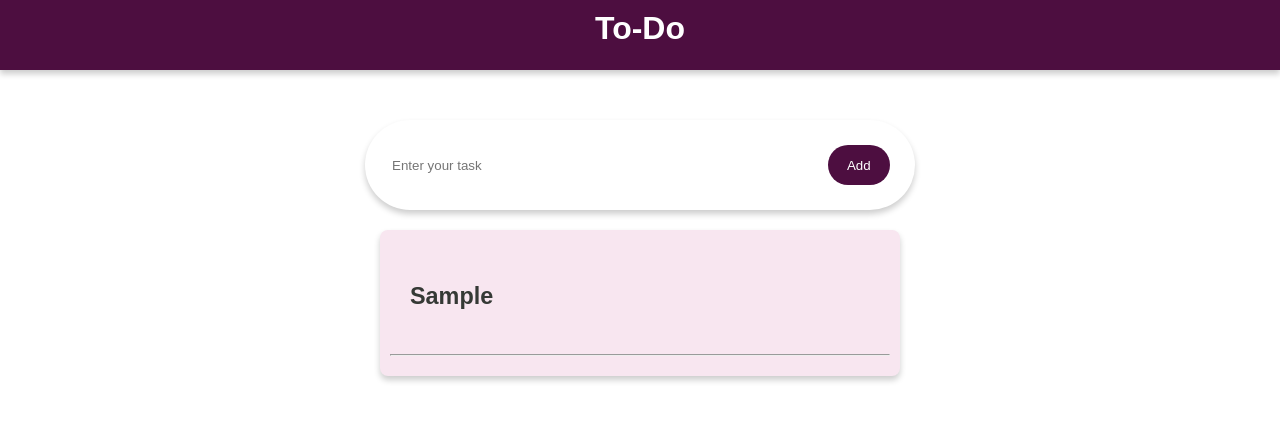
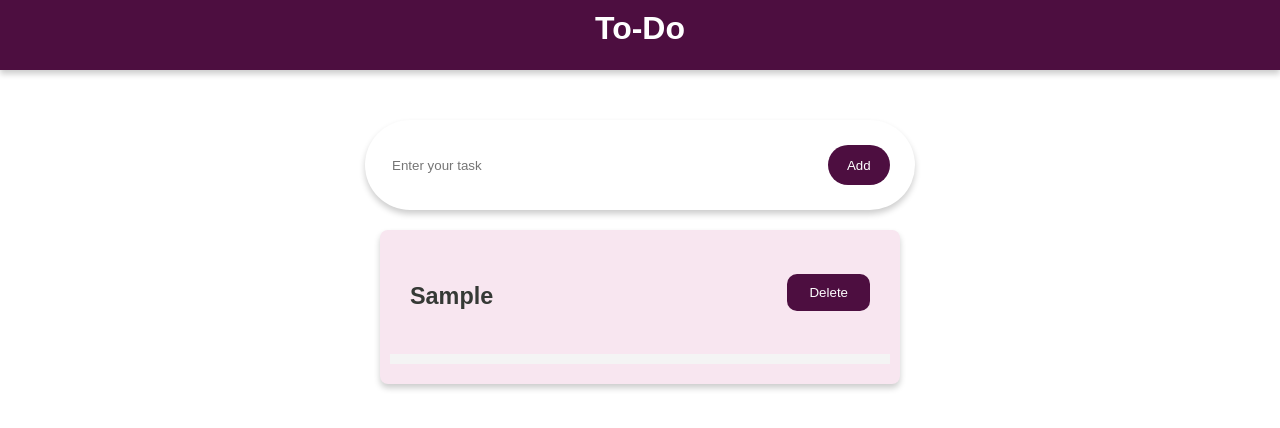
Before and after one commit to Sudhir1207/To-do-list, a React (Vite) app in the folder to-do-app/: page / in a window 1280 px wide. Both pictures are taken after typing "Sample" into the empty fields and a click on the button "Add". Shown: the top 428 px of the page. Built offline with nearby package versions, Linux system fonts and the light colour scheme.

Commit message:
added delete button (wo functionality)

```diff
--- a/to-do-app/src/components/Items.jsx
+++ b/to-do-app/src/components/Items.jsx
@@ -3,8 +3,14 @@ export default function Items({item}) {
     return (
         <div>
             <div className={styles.It_comp}>
-            <h3 className={styles.It_style}>{item}</h3>
-            <hr/>
+            <h3 className={styles.It_style}>{item}
+            <span>
+                <button className={styles.deleteButton}>Delete</button>
+            </span>
+            </h3>
+
+            <hr className={styles.line}/>
+
             </div>
         </div>
 
--- a/to-do-app/src/components/ToDoList.jsx
+++ b/to-do-app/src/components/ToDoList.jsx
@@ -1,8 +1,9 @@
 import Items from "./Items";
 import styles from "./toDostyle.module.css"
 export default function ToDoList({toDos}){
+    // console.log(toDos.length);
     return (
-        <div className={styles.list}>
+        <div className={toDos.length ? styles.list : ""}>
             {toDos.map((item)=>(<Items key={item} item={item}/>))}
         </div>
     )
--- a/to-do-app/src/components/form.module.css
+++ b/to-do-app/src/components/form.module.css
@@ -29,6 +29,7 @@
     height: 40px;
     width: 70px;
     outline: none;
+    cursor:pointer;
 
 }
 
--- a/to-do-app/src/components/toDoItemDes.module.css
+++ b/to-do-app/src/components/toDoItemDes.module.css
@@ -13,5 +13,16 @@
 }
 
 .line{
-    border: 1px solid #f4f4f4;
+    border: 5px solid #f4f4f4;
 }
+
+.deleteButton{
+    float:right;
+    padding: 11px 22px;
+    border: none;
+    background-color: #4d0e40;
+    color: white;
+    border-radius: 10px;
+    margin-top: -9px;
+    cursor: pointer;
+}
```
